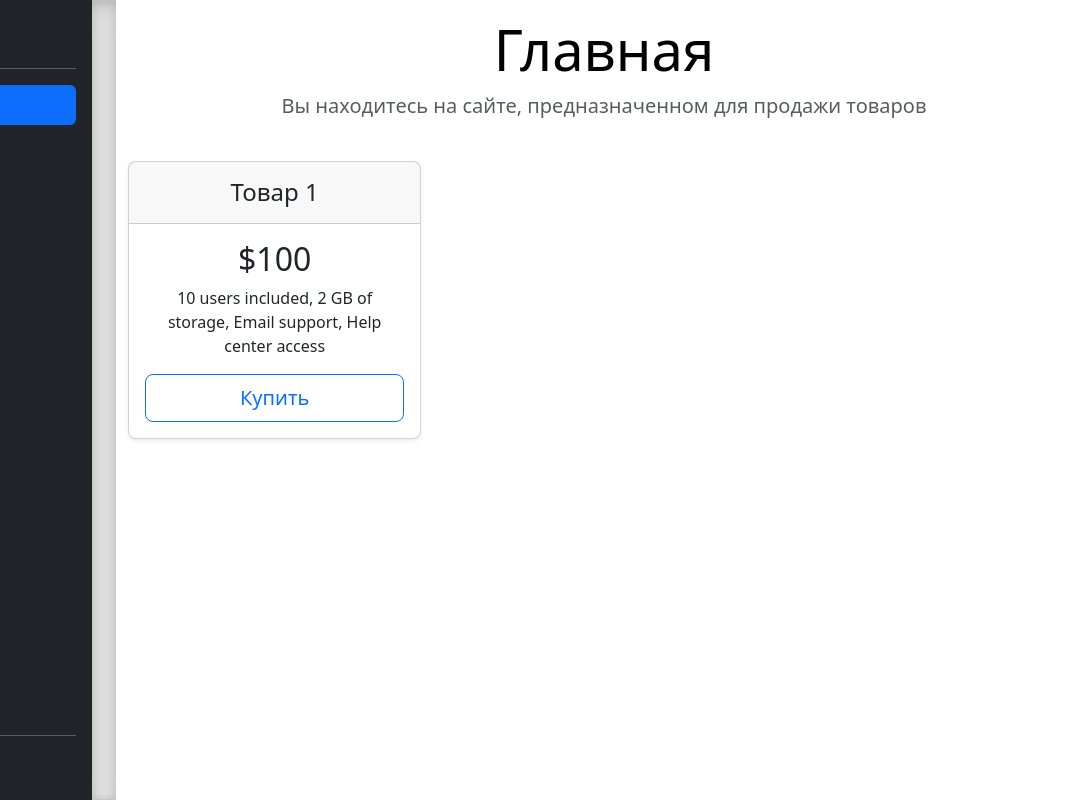
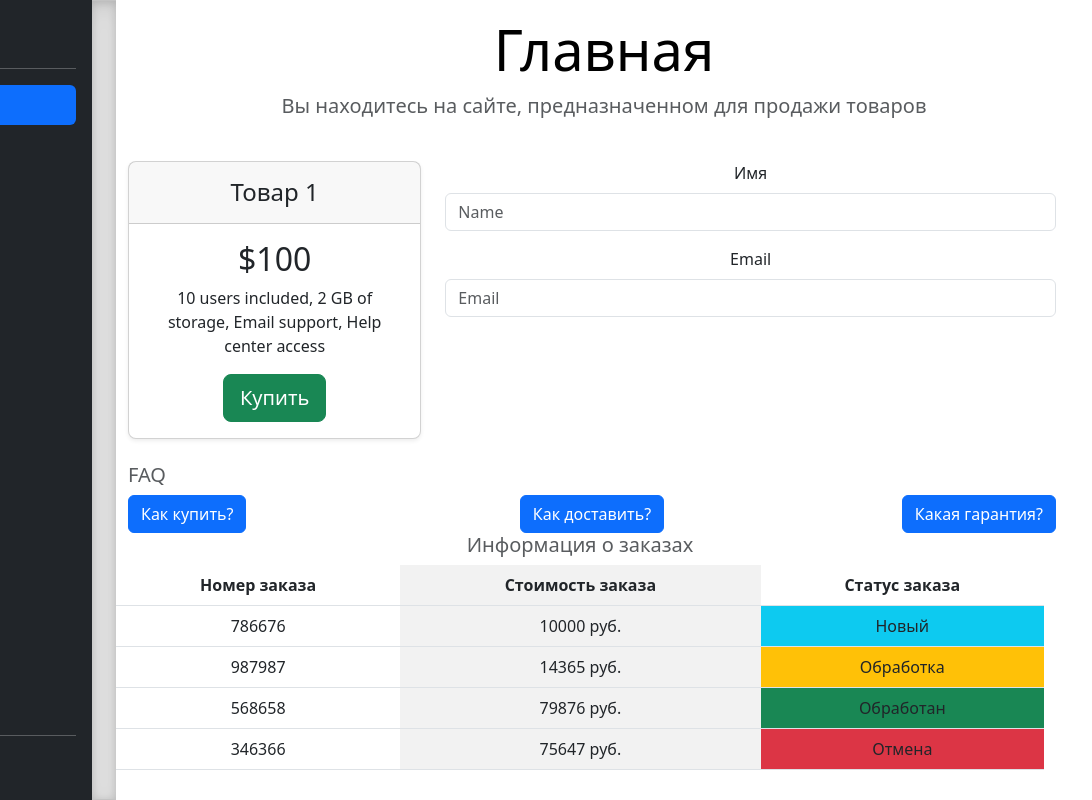
Before and after one commit to denis88lyapin/homework_19.1, a plain HTML site: page index.html in a window 1280 px wide. Shown: the full height of the page, 188-1280 px from the left. Drawn offline with nearby package versions, Linux system fonts and the light colour scheme.

Commit message:
added code in index.html

```diff
--- a/index.html
+++ b/index.html
@@ -281,11 +281,95 @@
                                 Email support,
                                 Help center access
                             </p>
-                            <button type="button" class="w-100 btn btn-lg btn-outline-primary">Купить</button>
+                            <button type="button" class="btn btn-success btn-lg">Купить</button>
                         </div>
                     </div>
                 </div>
+                <div class="col-8">
+                    <div class="mb-3">
+                        <label for="formGroupExampleInput" class="form-label">Имя</label>
+                        <input type="text" class="form-control" id="formGroupExampleInput" placeholder="Name">
+                    </div>
+                    <div class="mb-3">
+                      <label for="formGroupExampleInput2" class="form-label">Email</label>
+                      <input type="text" class="form-control" id="formGroupExampleInput2" placeholder="Email">
+                    </div>
+                </div>
             </div>
+            <h2 class="fs-5 text-body-secondary">FAQ</h2>
+            <div class="row">
+              <div class="col text-start">
+                <a class="btn btn-primary" data-bs-toggle="collapse" href="#multiCollapseExample1" role="button" aria-expanded="false" aria-controls="multiCollapseExample1">Как купить?</a>
+              </div>
+              <div class="col text-center">
+                <button class="btn btn-primary" type="button" data-bs-toggle="collapse" data-bs-target="#multiCollapseExample2" aria-expanded="false" aria-controls="multiCollapseExample2">Как доставить?</button>
+              </div>
+              <div class="col text-end">
+                <button class="btn btn-primary" type="button" data-bs-toggle="collapse" data-bs-target="#multiCollapseExample3" aria-expanded="false" aria-controls="multiCollapseExample3">Какая гарантия?</button>
+              </div>
+            </div>
+
+            <div class="row text-center">
+              <div class="col-4">
+                <div class="collapse multi-collapse" id="multiCollapseExample1">
+                  <div class="card card-body">
+                    На сайте или в магазине.
+                  </div>
+                </div>
+              </div>
+              <div class="col-4">
+                <div class="collapse multi-collapse" id="multiCollapseExample2">
+                  <div class="card card-body">
+                    Почтой, курьером или самовывоз.
+                  </div>
+                </div>
+              </div>
+              <div class="col-4">
+                <div class="collapse multi-collapse" id="multiCollapseExample3">
+                  <div class="card card-body">
+                    Один год.
+                  </div>
+                </div>
+              </div>
+            </div>
+            <div class="row">
+                <div class="row text-center">
+                    <h2 class="fs-5 text-body-secondary">Информация о заказах</h2>
+                    <table class="table table-striped-columns">
+                        <thead>
+                            <tr>
+                                <th>Номер заказа</th>
+                                <th>Стоимость заказа</th>
+                                <th>Статус заказа</th>
+                            </tr>
+                        </thead>
+                        <tbody>
+                            <tr>
+                                <td>786676</td>
+                                <td>10000 руб.</td>
+                                <td class="bg-info">Новый</td>
+                            </tr>
+                            <tr>
+                                <td>987987</td>
+                                <td>14365 руб.</td>
+                                <td class="bg-warning">Обработка</td>
+                            </tr>
+                            <tr>
+                                <td>568658</td>
+                                <td>79876 руб.</td>
+                                <td class="bg-success">Обработан</td>
+                            </tr>
+                            <tr>
+                                <td>346366</td>
+                                <td>75647 руб.</td>
+                                <td class="bg-danger">Отмена</td>
+                            </tr>
+
+                        </tbody>
+                    </table>
+                </div>
+            </div>
+        </div>
         </main>
 
     </div>
```
